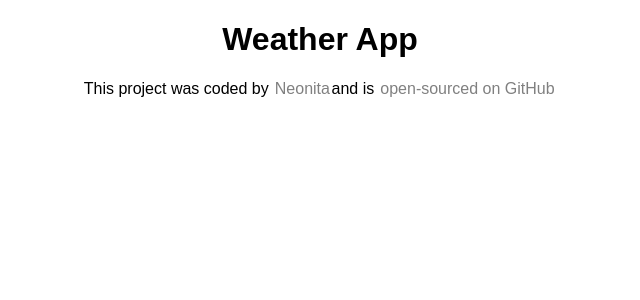
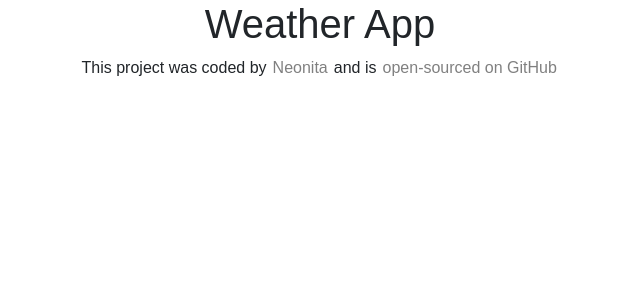
Before and after one commit to neonita/react-weather-proj, a React (Create React App) app: page / in a window 1280 px wide. Shown: the top 300 px of the page, without its empty margins (320-960 px from the left). Built offline with nearby package versions, Linux system fonts and the light colour scheme.

Commit message:
added the bootstrap library

```diff
--- a/package.json
+++ b/package.json
@@ -6,6 +6,7 @@
     "@testing-library/jest-dom": "^5.16.1",
     "@testing-library/react": "^12.1.2",
     "@testing-library/user-event": "^13.5.0",
+    "bootstrap": "^5.1.3",
     "react": "^17.0.2",
     "react-dom": "^17.0.2",
     "react-scripts": "5.0.0",
--- a/src/App.js
+++ b/src/App.js
@@ -8,6 +8,7 @@ function App() {
   return (
     <div className="App">
       <h1>Weather App</h1>
+      <div className="container">
         <footer>
           This project was coded by{" "}
           <a href="/" className="primary-link">
@@ -19,13 +20,14 @@ function App() {
             >
               Neonita
             </span>
-        </a>
+          </a>{" "}
           and is{" "}
           <a href="/" target="noopener norefferer" className="primary-link">
             open-sourced on GitHub
           </a>
         </footer>
       </div>
+    </div>
   );
 }
 
```
Also changed, not shown: src/index.js (+8 -6 lines), 1 other file (tests, documents, lock files or other folders). Lines whose indentation alone changed are shown as unchanged.
